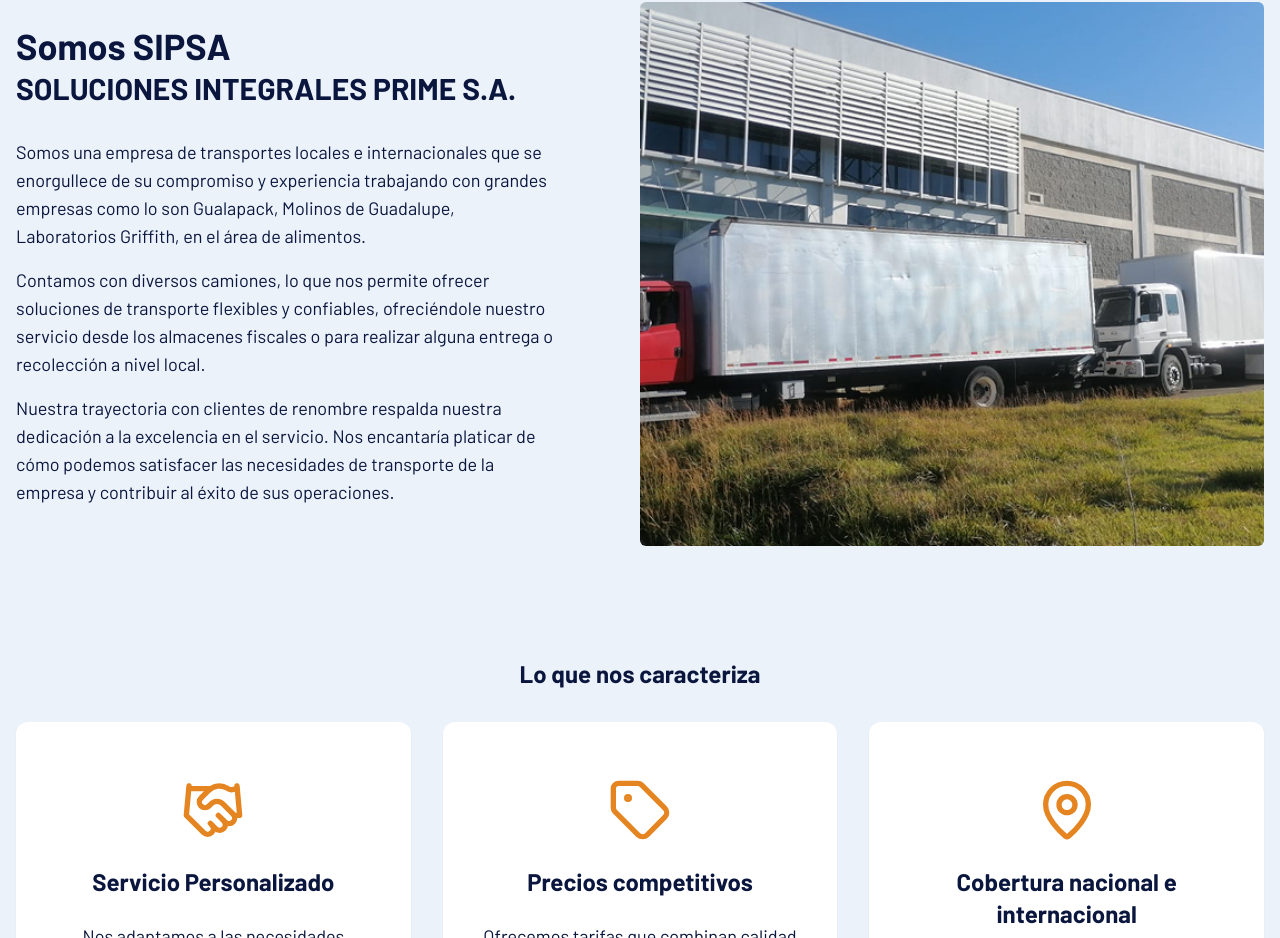
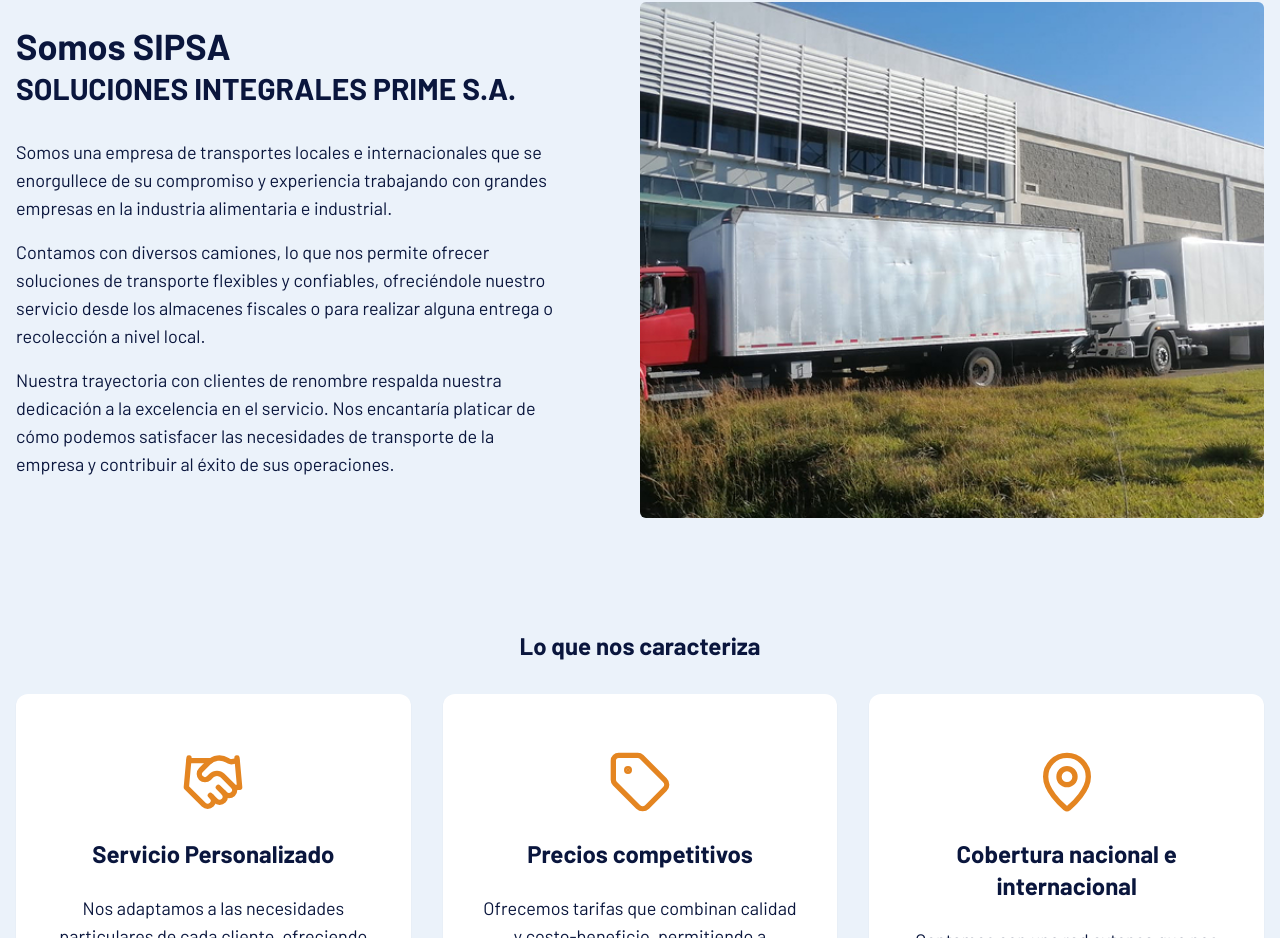
Before and after one commit to mledezma/sipsa, a Next.js app: page / in a window 1280 px wide. Shown: the part 3134-4072 px from the top of the page. Built offline with nearby package versions, Linux system fonts and the light colour scheme.

Commit message:
Small content change.

```diff
--- a/src/components/featured-section.tsx
+++ b/src/components/featured-section.tsx
@@ -35,7 +35,7 @@
             <div className="max-w-[540px]">
               <h2 className="text-2xl md:text-4xl font-semibold mb-1">Somos SIPSA</h2>
               <h3 className="mb-8 text-xl md:text-3xl font-semibold">SOLUCIONES INTEGRALES PRIME S.A.</h3>
-              <p className="text-lg mb-4">Somos una empresa de transportes locales e internacionales que se enorgullece de su compromiso y experiencia trabajando con grandes empresas como lo son Gualapack, Molinos de Guadalupe, Laboratorios Griffith, en el área de alimentos.</p>
+              <p className="text-lg mb-4">Somos una empresa de transportes locales e internacionales que se enorgullece de su compromiso y experiencia trabajando con grandes empresas en la industria alimentaria e industrial.</p>
               <p className="text-lg mb-4">Contamos con diversos camiones, lo que nos permite ofrecer soluciones de transporte flexibles y confiables, ofreciéndole nuestro servicio desde los almacenes fiscales o para realizar alguna entrega o recolección a nivel local.</p>
               <p className="text-lg mb-4">Nuestra trayectoria con clientes de renombre respalda nuestra dedicación a la excelencia en el servicio. Nos encantaría platicar de cómo podemos satisfacer las necesidades de transporte de la empresa y contribuir al éxito de sus operaciones.</p>
             </div>
```
